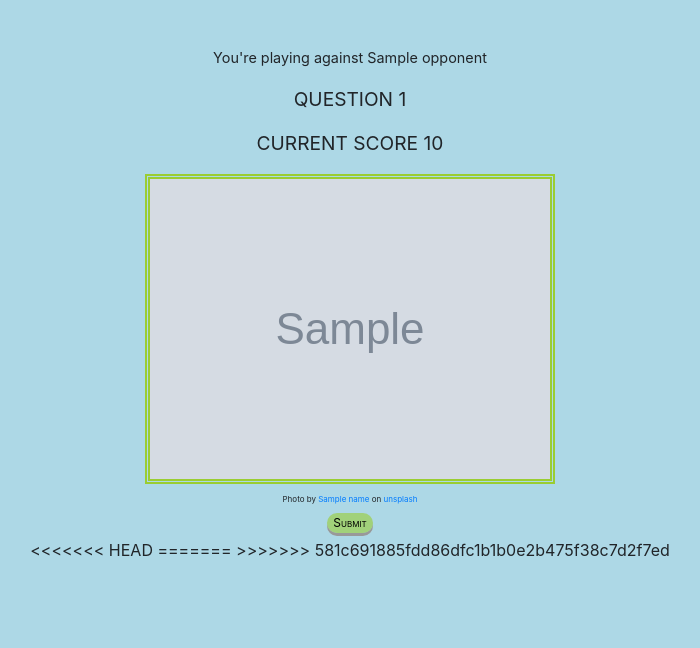
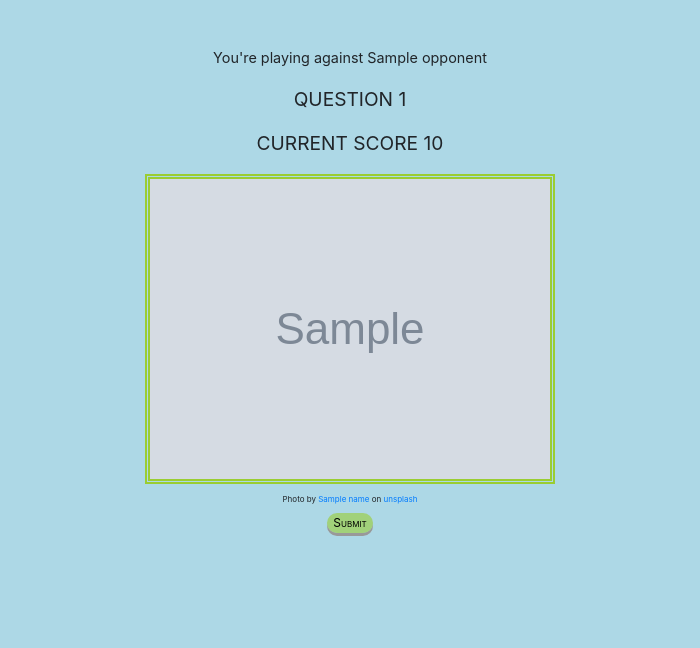
Before and after one commit to mickboer/webprogrammeren, a Flask app: template templates/question.html in a window 1280 px wide. Shown: the part 71-719 px from the top of the page, without its empty margins (290-990 px from the left). Run offline with Flask 2, Linux system fonts and the light colour scheme; the template is opened without the code that fills it: most values are stand-ins (such as "Sample title", 1, 10 or a date in 2020); grey boxes marked "Sample" are stand-in pictures; some libraries are stand-ins or nearby versions.

Commit message:
puntjes op de i

```diff
--- a/static/styles.css
+++ b/static/styles.css
@@ -111,6 +111,8 @@ main .inputbox {
     box-shadow: 0 3px #999;
 }
 
+.submitbutton:hover {background-color: rgba(154, 205, 50, 0.87)}
+
 
 .showbutton {
     margin:100px;
--- a/templates/question.html
+++ b/templates/question.html
@@ -35,9 +35,9 @@
     </form>
 
 
-<<<<<<< HEAD
+
 <script src="/static/script.js"></script>
-=======
+
     <script>
         function autotab(current,to){
             if (current.getAttribute && current.value.length==current.getAttribute("maxlength")) {
@@ -46,7 +46,7 @@
         }
 
     </script>
->>>>>>> 581c691885fdd86dfc1b1b0e2b475f38c7d2f7ed
+
 </body>
 
 
--- a/templates/winner.html
+++ b/templates/winner.html
@@ -22,7 +22,7 @@
 
         <div>
             <form action="/winner" method="post">
-                <button class="btn btn-primary" type="submit">Play another game</button>
+                <button class="submitbutton" style="font-size:120%" type="submit">Play another game</button>
             </form>
         </div>
     </body>
```
